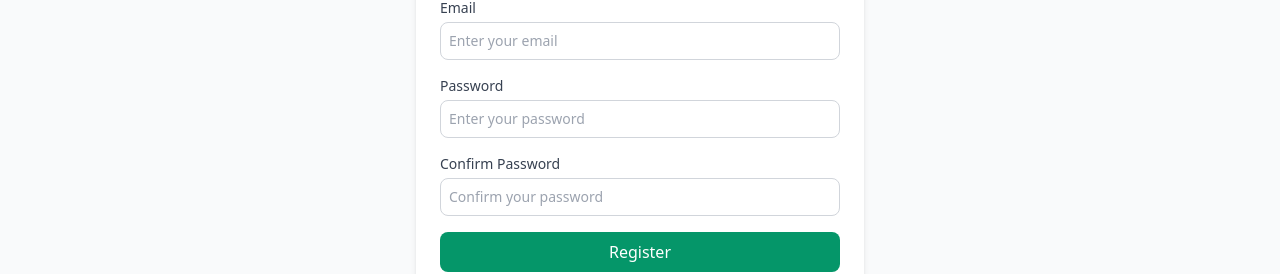
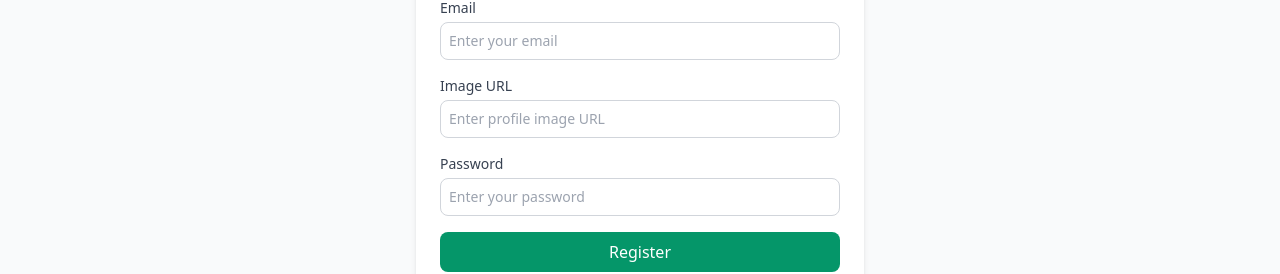
Before and after one commit to Ridwan4D/Personalized_Recipe_Finder, a Next.js app: page /register in a window 1280 px wide. Shown: the part 382-656 px from the top of the page. Built offline with nearby package versions, Linux system fonts and the light colour scheme.

Commit message:
register page created

```diff
--- a/src/app/register/page.jsx
+++ b/src/app/register/page.jsx
@@ -6,7 +6,6 @@ const RegisterPage = () => {
   const {
     register,
     handleSubmit,
-    watch,
     formState: { errors },
   } = useForm();
 
@@ -65,6 +64,28 @@ const RegisterPage = () => {
             )}
           </div>
 
+          {/* Image URL */}
+          <div className="mb-4">
+            <label className="block mb-1 text-sm font-medium text-gray-700">
+              Image URL
+            </label>
+            <input
+              type="url"
+              {...register("imageUrl", {
+                required: "Image URL is required",
+              })}
+              className={`w-full rounded-lg border ${
+                errors.imageUrl ? "border-red-500" : "border-gray-300"
+              } p-2 text-sm focus:ring-emerald-500`}
+              placeholder="Enter profile image URL"
+            />
+            {errors.imageUrl && (
+              <p className="mt-1 text-sm text-red-500">
+                {errors.imageUrl.message}
+              </p>
+            )}
+          </div>
+
           {/* Password */}
           <div className="mb-4">
             <label className="block mb-1 text-sm font-medium text-gray-700">
@@ -87,30 +108,6 @@ const RegisterPage = () => {
             {errors.password && (
               <p className="mt-1 text-sm text-red-500">
                 {errors.password.message}
-              </p>
-            )}
-          </div>
-
-          {/* Confirm Password */}
-          <div className="mb-4">
-            <label className="block mb-1 text-sm font-medium text-gray-700">
-              Confirm Password
-            </label>
-            <input
-              type="password"
-              {...register("confirmPassword", {
-                required: "Please confirm your password",
-                validate: (value) =>
-                  value === watch("password") || "Passwords do not match",
-              })}
-              className={`w-full rounded-lg border ${
-                errors.confirmPassword ? "border-red-500" : "border-gray-300"
-              } p-2 text-sm focus:ring-emerald-500`}
-              placeholder="Confirm your password"
-            />
-            {errors.confirmPassword && (
-              <p className="mt-1 text-sm text-red-500">
-                {errors.confirmPassword.message}
               </p>
             )}
           </div>
```
